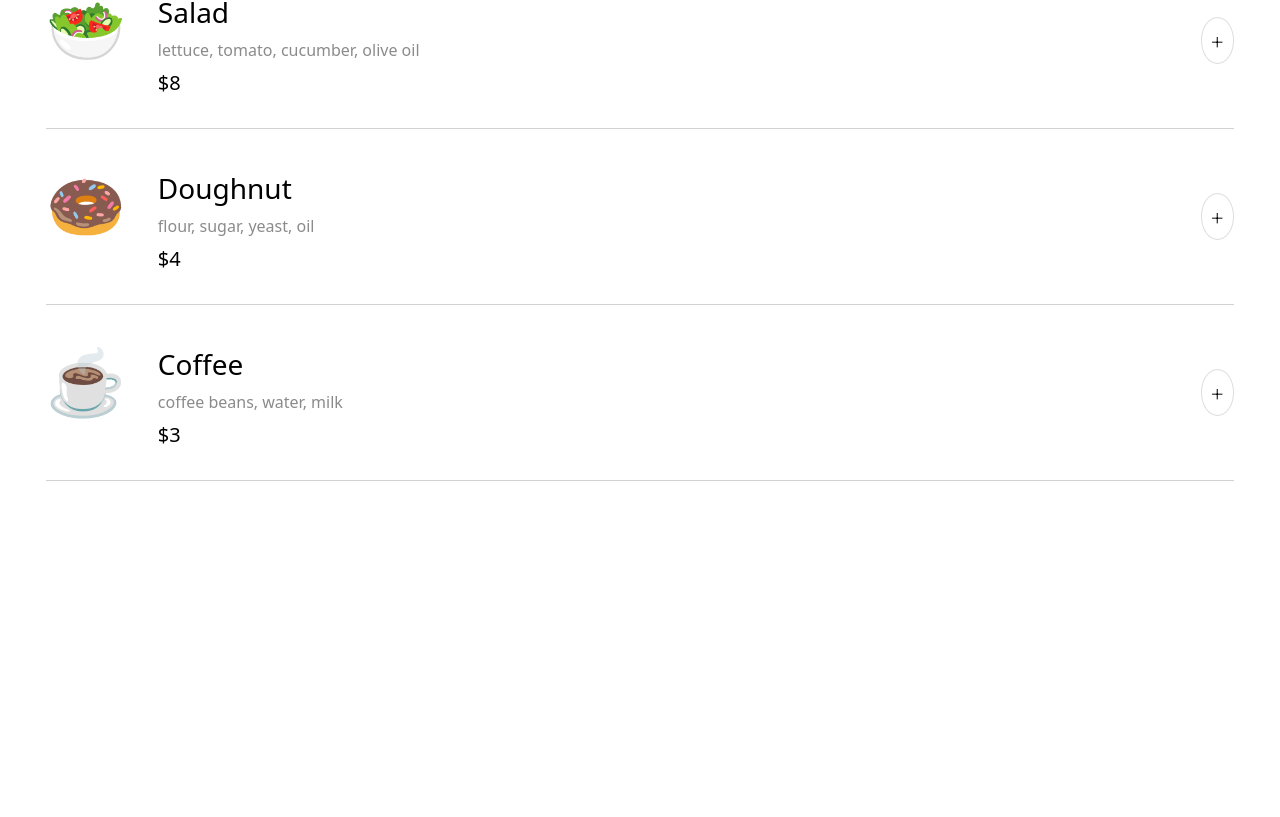
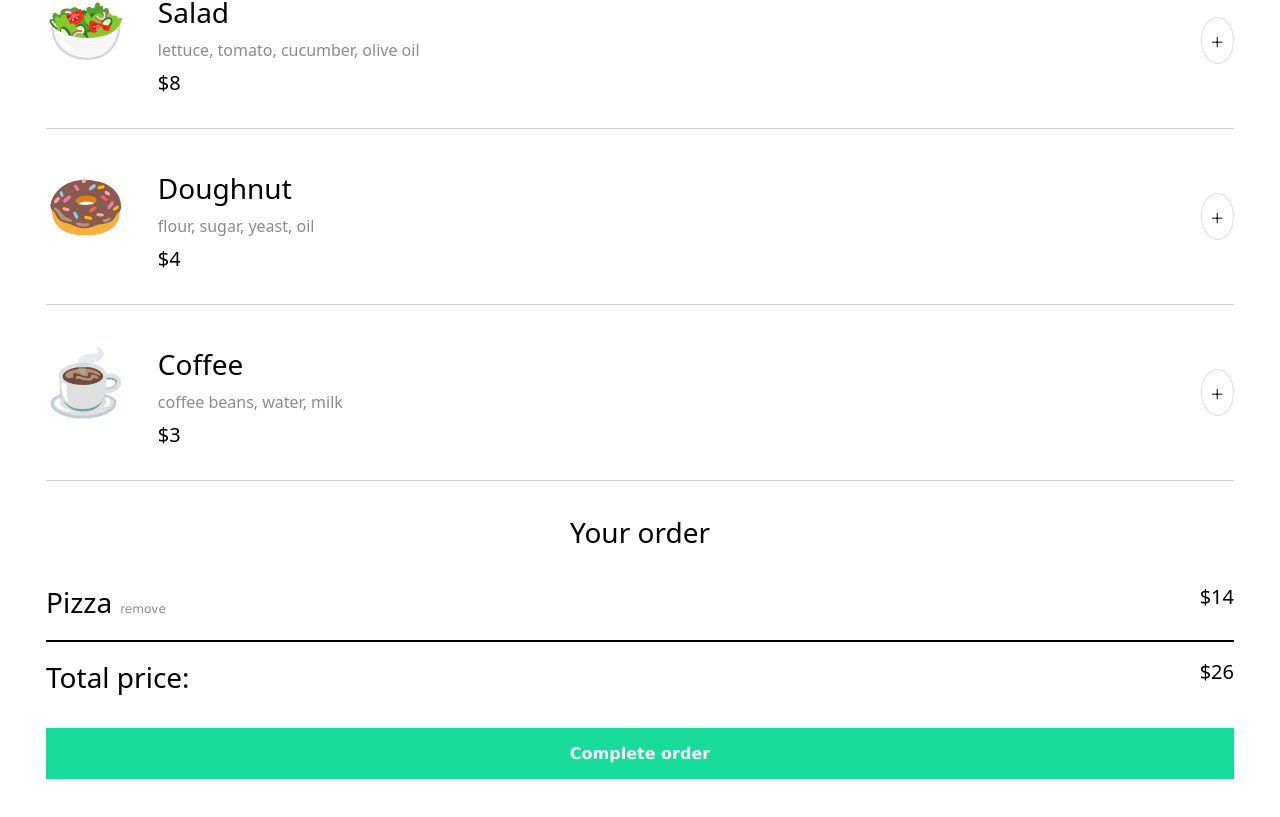
Before and after one commit to omar-ys/scrimba-restaurant-app, a React (Vite) app in the folder Restaurant/: page / in a window 1280 px wide. Shown: the part 1491-2308 px from the top of the page. Before the commit the page ends 1996 px from the top, so only its background shows below. Built offline with nearby package versions, Linux system fonts and the light colour scheme; a web font is replaced by a local one.

Commit message:
Add Order component with styles

```diff
--- a/Restaurant/src/App.jsx
+++ b/Restaurant/src/App.jsx
@@ -1,6 +1,7 @@
 import './App.css'
 import Header from './components/Header.jsx'
 import Menu from './components/Menu.jsx'
+import Order from './components/Order.jsx'
 
 function App() {
   return (
@@ -8,6 +9,7 @@ function App() {
       <Header />
       <main className="wrapper">
         <Menu />
+        <Order />
       </main>
     </div>
   )
--- /dev/null
+++ b/Restaurant/src/components/Order.jsx
@@ -0,0 +1,33 @@
+import '../styles/order.css'
+
+function Order() {
+    return (
+        <section className="order">
+            <h3 className="order__heading">Your order</h3>
+
+            <ul className='order__list'>
+                <li className="order__item">
+                    <div>
+                        <span className="order__title">Pizza</span>
+                        <button className="order__remove-btn">remove</button>
+                    </div>
+                    <p className="order__price">$14</p>
+                </li>
+            </ul>
+
+
+            <hr className="order__divider" />
+
+            <div className="order__total">
+                <span className="order__total-label">Total price:</span>
+                <span className="order__price">$26</span>
+            </div>
+
+            <button className="order__submint-btn">Complete order</button>
+
+
+        </section>
+    )
+}
+
+export default Order
--- a/Restaurant/src/index.css
+++ b/Restaurant/src/index.css
@@ -4,6 +4,7 @@
   --color-text-inverted: #FFFFFF;
   --color-text-secondary: #8B8B8B;
   --color-primary: #16DB99;
+  --color-primary-hover: #15d190;
   --color-border: #757575;
   --color-border-secondary: #DEDEDE;
   --color-divider: #D2D2D2;
--- /dev/null
+++ b/Restaurant/src/styles/order.css
@@ -0,0 +1,60 @@
+.order__heading {
+    margin: 2rem;
+    text-align: center;
+    font-size: var(--font-size-xl);
+    font-weight: normal;
+}
+
+
+
+.order__item {
+    display: flex;
+    justify-content: space-between;
+}
+
+.order__title {
+    font-size: var(--font-size-xl);
+}
+
+.order__remove-btn {
+    padding: 0.5rem;
+    background: none;
+    border: none;
+    cursor: pointer;
+    font-size: var(--font-size-xs);
+    color: var(--color-text-secondary)
+}
+
+.order__price{
+    font-size: var(--font-size-md);
+}
+
+.order__divider {
+    border: 1px solid black;
+    margin: 1rem 0;
+}
+
+.order__total {
+    display: flex;
+    justify-content: space-between;
+}
+
+.order__total-label {
+    font-size: var(--font-size-xl);
+}
+
+.order__submint-btn {
+    width: 100%;
+    padding: 1rem;
+    margin: 2rem 0;
+    background-color: var(--color-primary);
+    color: var(--color-text-inverted);
+    font-size: var(--font-size-sm);
+    font-weight: bold;
+    border: none;
+    cursor: pointer;
+}
+
+.order__submint-btn:hover {
+    background-color: var(--color-primary-hover);
+}
```
